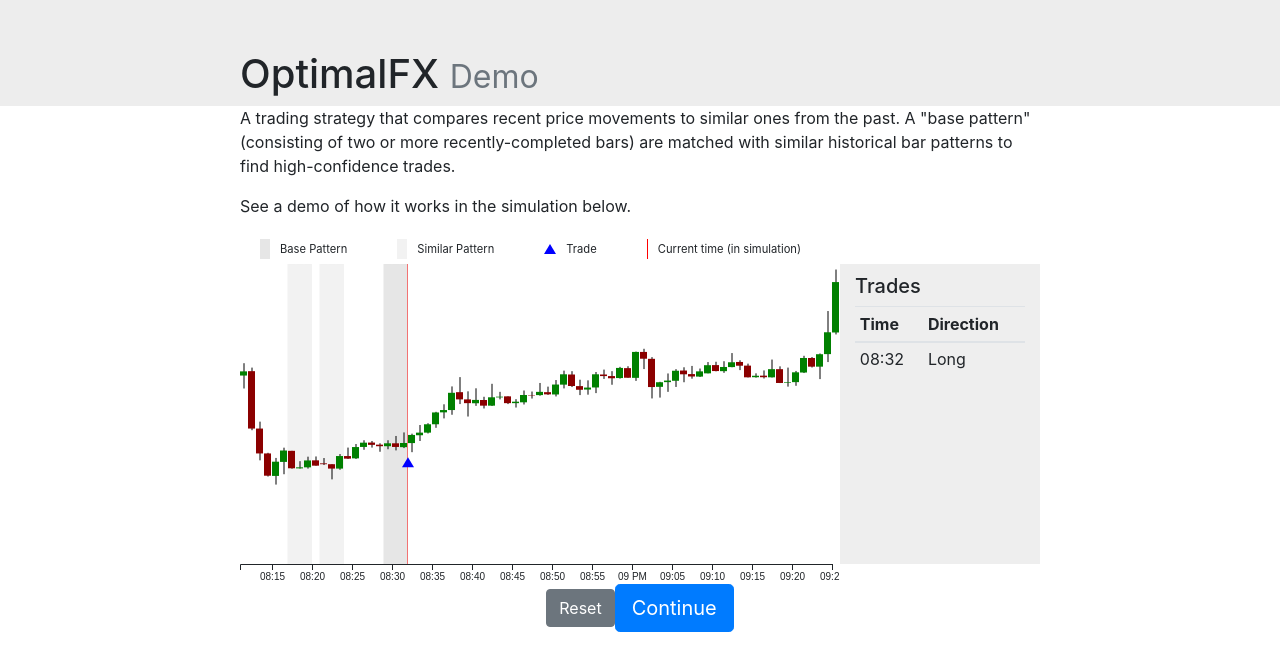
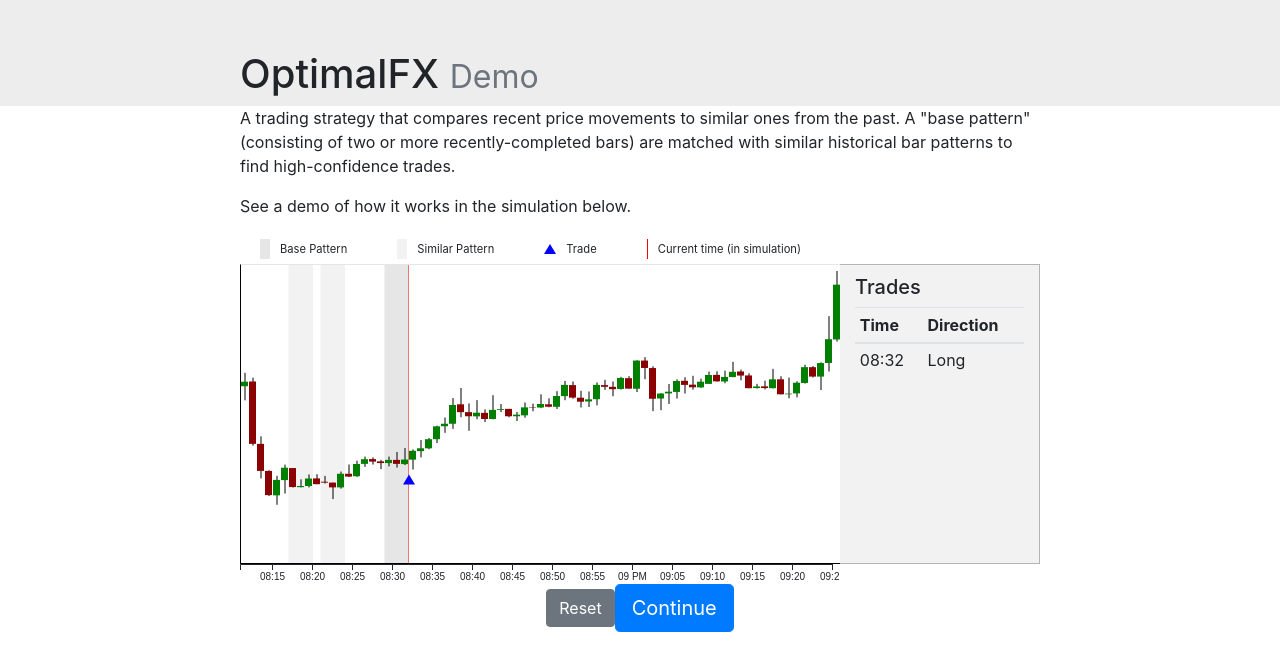
Before and after one commit to dandoozan/optimalfx-demo, a React (Create React App) app: page / in a window 1280 px wide. Shown: the top 670 px of the page. Built offline with nearby package versions, Linux system fonts and the light colour scheme.

Commit message:
Add border around chart

```diff
--- a/src/components/Simulation/Chart/Chart.css
+++ b/src/components/Simulation/Chart/Chart.css
@@ -1,7 +1,6 @@
 .chart {
-  /* --chart-width: calc(var(--main-content-width) * 3 / 4);
-  width: var(--chart-width);
-  height: calc(var(--chart-width) / 2); */
   grid-area: chart;
-  background: white;
+  border-top: 1px solid hsl(0, 0%, 90%);
+  border-left: 1px solid black;
+  border-bottom: 1px solid black;
 }
--- a/src/components/Simulation/Simulation.tsx
+++ b/src/components/Simulation/Simulation.tsx
@@ -32,7 +32,6 @@ export default class Simulation extends Component<Props, State> {
   yScale;
   chartWidth: number;
   chartHeight: number;
-  paddingTop: number;
   paddingBottom: number;
   barWidth: number;
 
@@ -43,13 +42,12 @@ export default class Simulation extends Component<Props, State> {
 
     this.chartWidth = 600;
     this.chartHeight = this.chartWidth / 2;
-    this.paddingTop = 20;
     this.paddingBottom = 50;
     this.barWidth = this.chartWidth / ohlcData.length;
     this.xScale = this.createXScale(ohlcData, this.chartWidth - this.barWidth);
     this.yScale = this.createYScale(
       ohlcData,
-      this.chartHeight - this.paddingTop - this.paddingBottom
+      this.chartHeight - this.paddingBottom
     );
 
     //event listeners bindings
--- a/src/components/Simulation/Trades.css
+++ b/src/components/Simulation/Trades.css
@@ -1,6 +1,8 @@
 .trades {
-  background: #eee;
+  background: hsl(0, 0%, 95%);
   grid-area: trades;
   padding: 10px 15px;
   text-transform: capitalize;
+  border: 1px solid hsl(0, 0%, 70%);
+  border-left: none;
 }
```
